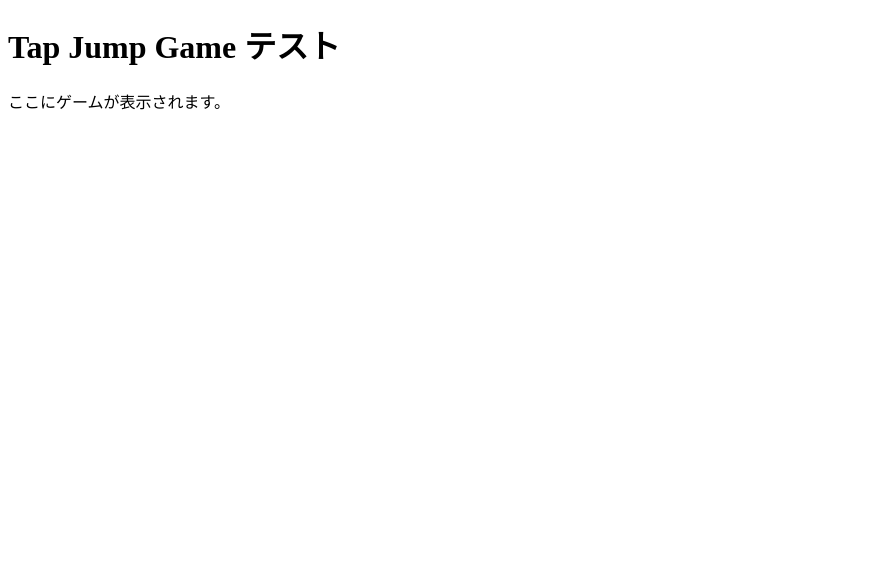
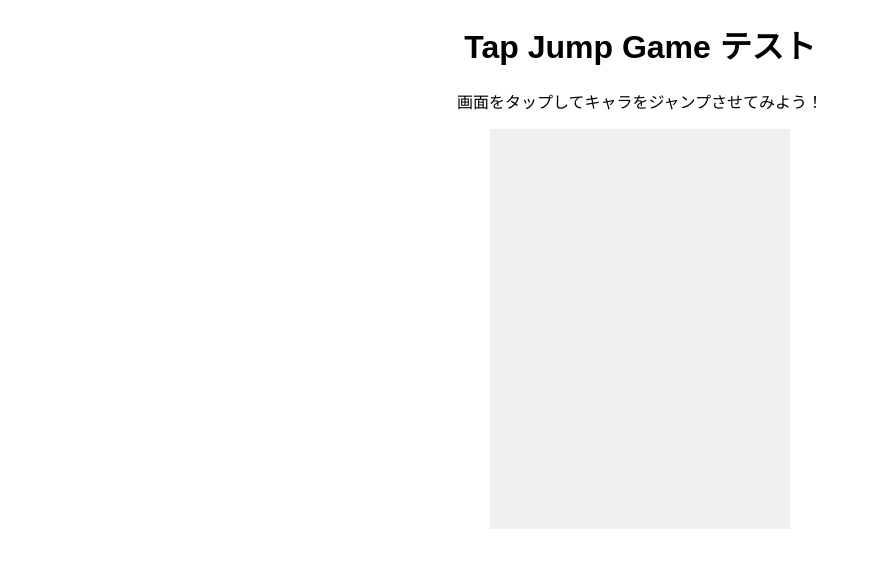
Before and after one commit to shaftbros-web/tap-iump, a plain HTML site: page index.html in a window 1280 px wide. Shown: the whole page, without its empty margins (0-871 px from the left). Drawn offline with Linux system fonts and the light colour scheme.

Commit message:
Update index.html

```diff
--- a/index.html
+++ b/index.html
@@ -1,11 +1,20 @@
 <!DOCTYPE html>
 <html lang="ja">
 <head>
-  <meta charset="UTF-8">
-  <title>Tap Jump Game Test</title>
+  <meta charset="UTF-8" />
+  <meta name="viewport" content="width=device-width, initial-scale=1.0" />
+  <title>Tap Jump Game テスト</title>
+  <style>
+    body { margin: 0; text-align: center; font-family: sans-serif; }
+    canvas { background: #f0f0f0; display: block; margin: 0 auto; }
+  </style>
 </head>
 <body>
   <h1>Tap Jump Game テスト</h1>
-  <p>ここにゲームが表示されます。</p>
+  <p>画面をタップしてキャラをジャンプさせてみよう！</p>
+  <canvas id="gameCanvas" width="300" height="400"></canvas>
+
+  <!-- ゲームコードを読み込み -->
+  <script src="game.js"></script>
 </body>
 </html>
```
